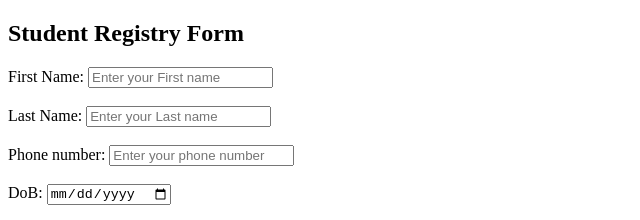
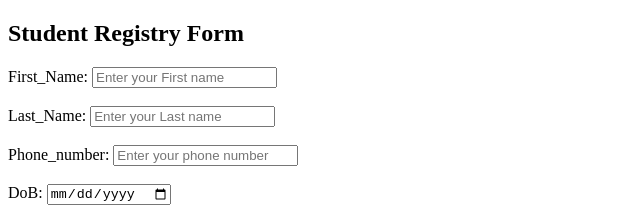
Before and after one commit to Keep-too/Git-homework, a plain HTML site: page students.html in a window 1280 px wide. Shown: the top 220 px of the page, 0-640 px from the left. Drawn offline with Linux system fonts and the light colour scheme.

Commit message:
commit corrected changes

```diff
--- a/students.html
+++ b/students.html
@@ -9,13 +9,13 @@
     <h2>Student Registry Form </h2>
     <form action="Submit" method ="POST">
 
-        <label for="First_name">First Name:</label>
+        <label for="First_name">First_Name:</label>
         <input type="text" id="First_name" First name="First_name" placeholder="Enter your First name"required /><br><br>
 
-        <label for="Last_name">Last Name:</label>
+        <label for="Last_name">Last_Name:</label>
         <input type="text" id="Last_name" Last name="Last_name" placeholder="Enter your Last name"required/> <br><br>
 
-        <label for ="Contact">Phone number:</label>
+        <label for ="Contact">Phone_number:</label>
         <input type="tel" id="Phone_number" Phone number="phone_number" placeholder="Enter your phone number"required /><br><br>
 
         <label for="DoB">DoB:</label>
```
